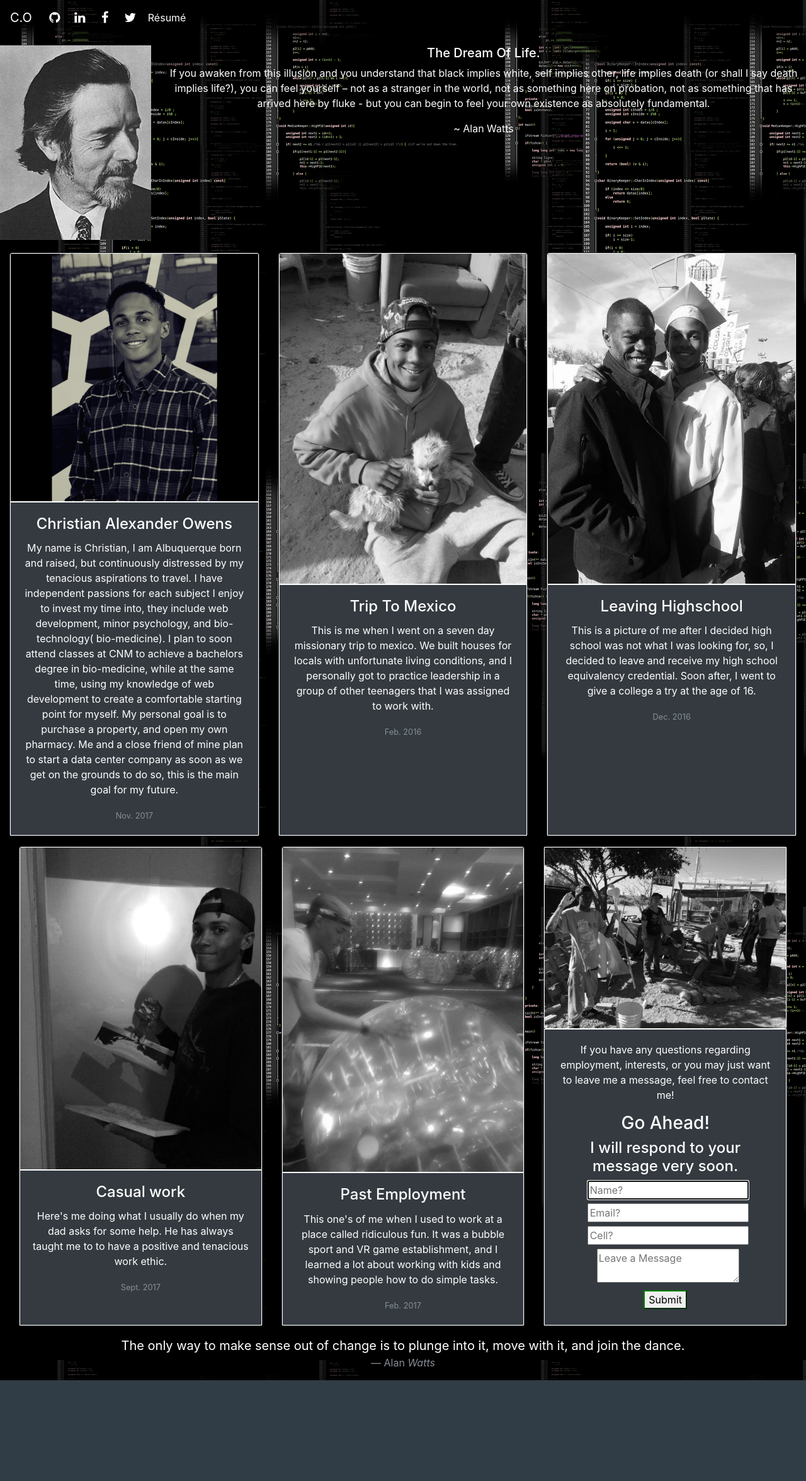
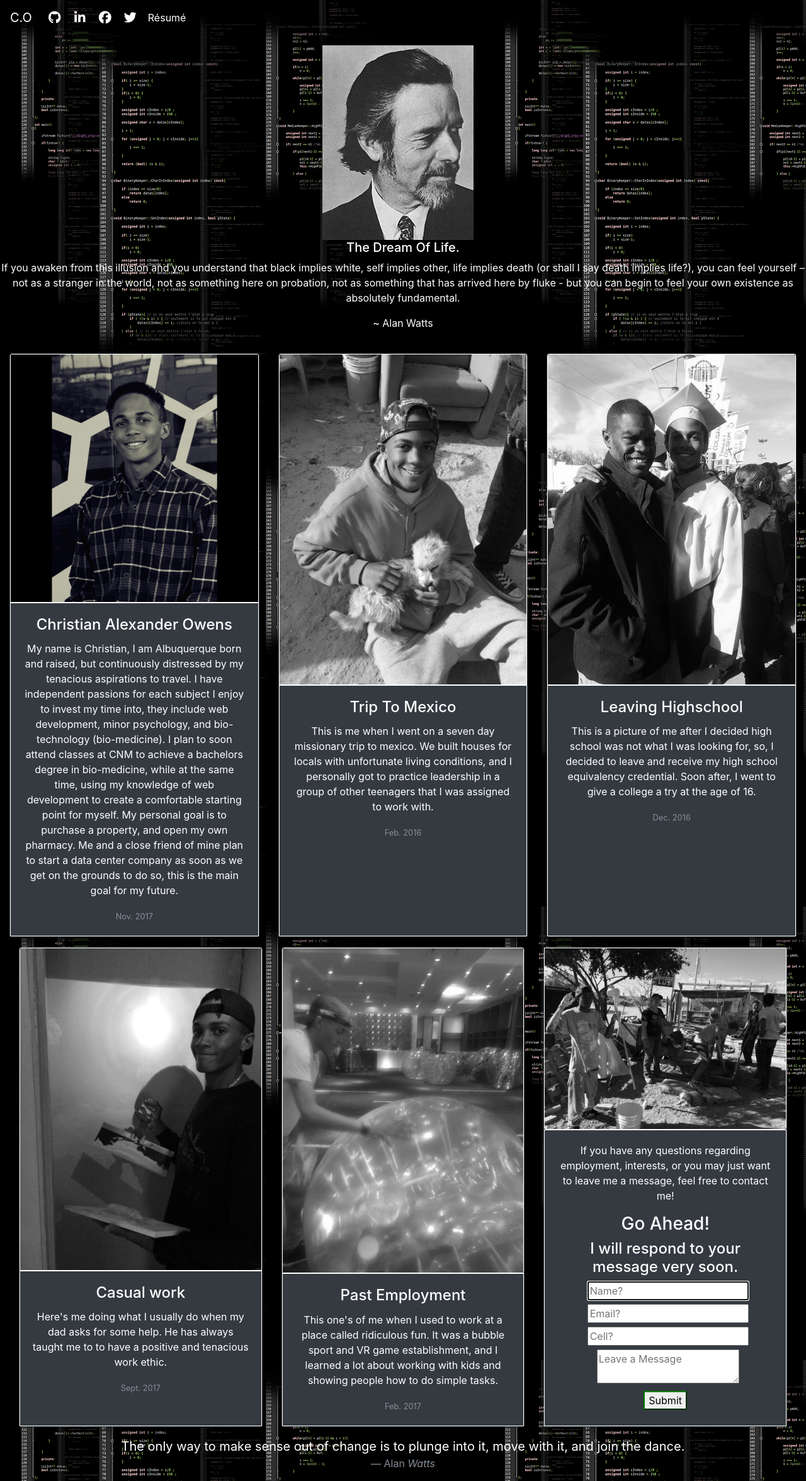
Before and after one commit to ChrisOwens505/personalwebsiteproject, a PHP site: page / in a window 1280 px wide. Shown: the whole page at 63% size. Before the commit the page ends 2192 px from the top, so only its background shows below. Run offline with PHP 8.4, Linux system fonts and the light colour scheme; some libraries are stand-ins or nearby versions.

Commit message:
moved picure and quote by alan watts to fit the top of the page

```diff
--- a/public_html/index.php
+++ b/public_html/index.php
@@ -2,6 +2,7 @@
 <html>
 	<head>
 		<meta charset="utf-8">
+		<link rel="stylesheet" href="font-awesome-animation.min.css">
 		<meta name="viewport" content="width=device-width, initial-scale=1, shrink-to-fit=no">
 		<link rel="stylesheet" href="https://cdnjs.cloudflare.com/ajax/libs/font-awesome/4.7.0/css/font-awesome.min.css">
 		<link rel="stylesheet" href="https://maxcdn.bootstrapcdn.com/bootstrap/4.0.0-beta.2/css/bootstrap.min.css" integrity="sha384-PsH8R72JQ3SOdhVi3uxftmaW6Vc51MKb0q5P2rRUpPvrszuE4W1povHYgTpBfshb" crossorigin="anonymous">
@@ -28,7 +29,7 @@
 			<div class="collapse navbar-collapse" id="navbarTogglerDemo02">
 				<ul class="navbar-nav mr-auto mt-2 mt-md-0">
 					<li>
-						<a class="nav-link fa fa-github text-white" href="https://github.com/ChrisOwens505" target="_blank"><span class="sr-only">(current)</span></a>
+						<a class="nav-link fa fa-github text-white faa faa-bounce" href="https://github.com/ChrisOwens505" target="_blank"><span class="sr-only">(current)</span></a>
 					</li>
 					<li>
 						<a class="nav-link fa fa-linkedin text-white" href="https://www.linkedin.com/in/christian-owens-3930a2143/" target="_blank"><span class="sr-only">(current)</span></a>
@@ -45,8 +46,8 @@
 				</ul>
 			</div>
 		</nav>
+		<img class="mr-3" src="images/awatts.jpg" alt="Alan Watts">
 		<div class="media">
-			<img class="mr-3" src="images/awatts.jpg" alt="Alan Watts">
 			<div class="media-body">
 				<h5 class="mt-0">The Dream Of Life.</h5>
 				<p>
@@ -63,7 +64,7 @@
 							<img class="card-img-top border border-white" src="images/me.jpeg" alt="Card image cap">
 							<div class="card-body border border-white">
 								<h4 class="card-title">Christian Alexander Owens</h4>
-								<p class="card-text">My name is Christian, I am Albuquerque born and raised, but continuously distressed by my tenacious                                                 aspirations to travel. I have independent passions for each subject I enjoy to invest my time into, they include web development, minor psychology, and bio-technology( bio-medicine). I plan to soon attend classes at CNM to achieve a bachelors degree in bio-medicine, while at the same time, using my knowledge of web development to create a comfortable starting point for myself. My personal goal is to purchase a property, and open my own pharmacy. Me and a close friend of mine plan to start a data center company as soon as we get on the grounds to do so, this is the main goal for my future.</p>
+								<p class="card-text">My name is Christian, I am Albuquerque born and raised, but continuously distressed by my tenacious                                                 aspirations to travel. I have independent passions for each subject I enjoy to invest my time into, they include web development, minor psychology, and bio-technology (bio-medicine). I plan to soon attend classes at CNM to achieve a bachelors degree in bio-medicine, while at the same time, using my knowledge of web development to create a comfortable starting point for myself. My personal goal is to purchase a property, and open my own pharmacy. Me and a close friend of mine plan to start a data center company as soon as we get on the grounds to do so, this is the main goal for my future.</p>
 								<p class="card-text"><small class="text-muted">Nov. 2017</small></p>
 							</div>
 						</div>
@@ -117,16 +118,16 @@
 							<form id="contact" action="" method="post">
 								<h3>Go Ahead!</h3>
 								<h4>I will respond to your message very soon.</h4>
-								<fieldset class="mind">
+								<fieldset class="mind" id="name">
 									<input placeholder="Name?" type="text" tabindex="1" required autofocus>
 								</fieldset>
-								<fieldset class="mind">
+								<fieldset class="mind" id="email">
 									<input placeholder="Email?" type="email" tabindex="2" required>
 								</fieldset>
-								<fieldset class="mind">
+								<fieldset class="mind" id="cell">
 									<input placeholder="Cell?" type="tel" tabindex="3" required>
 								</fieldset>
-								<fieldset class="mind">
+								<fieldset class="mind" id="message">
 									<textarea placeholder="Leave a Message" tabindex="5" required></textarea>
 								</fieldset>
 								<fieldset>
```
